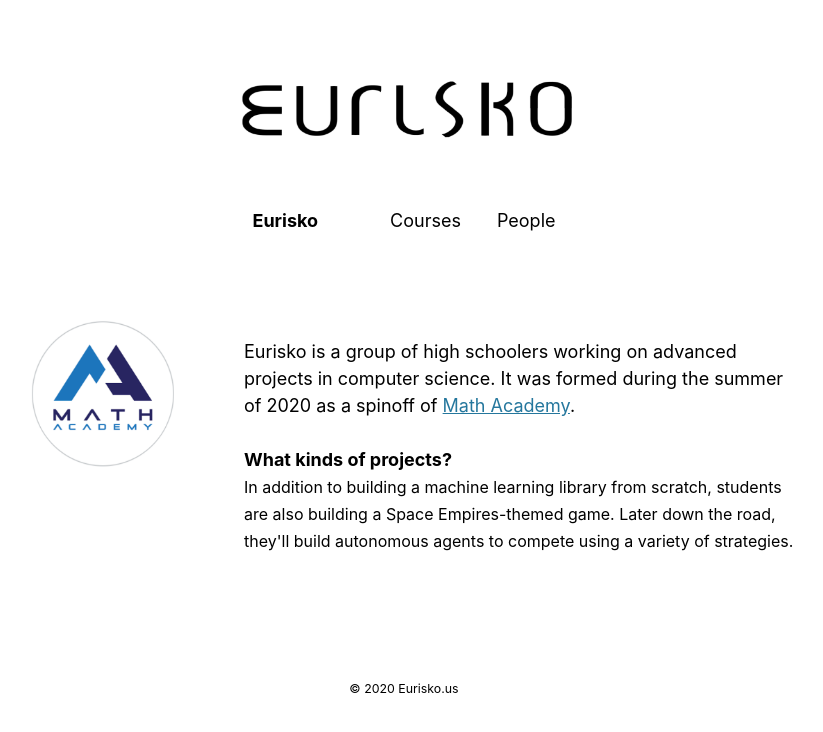
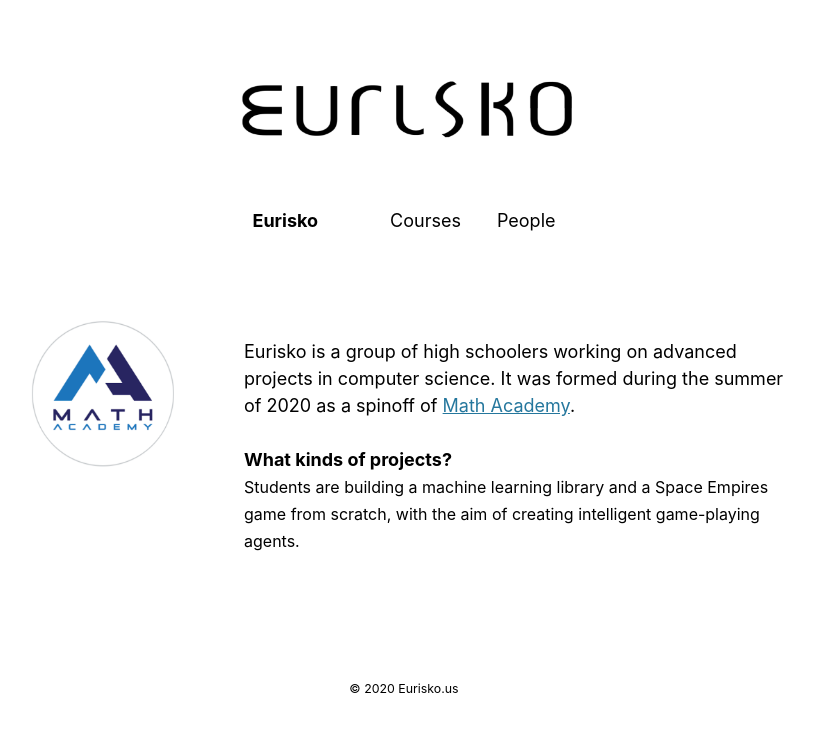
Before and after one commit to skycakjustin/eurisko-us.github.io, a Jekyll site: the page built from _pages/about.md, in a window 1280 px wide. Shown: the top 732 px of the page, without its empty margins (236-1059 px from the left). Built offline with Jekyll 4.4.1, drawn with Linux system fonts in a browser that asks for light colours.

Commit message:
Update about.md

```diff
--- a/_pages/about.md
+++ b/_pages/about.md
@@ -21,7 +21,7 @@ redirect_from:
 
 <b>What kinds of projects?</b><br>
 
-<font size="3em">In addition to building a machine learning library from scratch, students are also building a Space Empires-themed game. Later down the road, they'll build autonomous agents to compete using a variety of strategies.</font>
+<font size="3em">Students are building a machine learning library and a Space Empires game from scratch, with the aim of creating intelligent game-playing agents.</font>
 
 
 </div>
```
